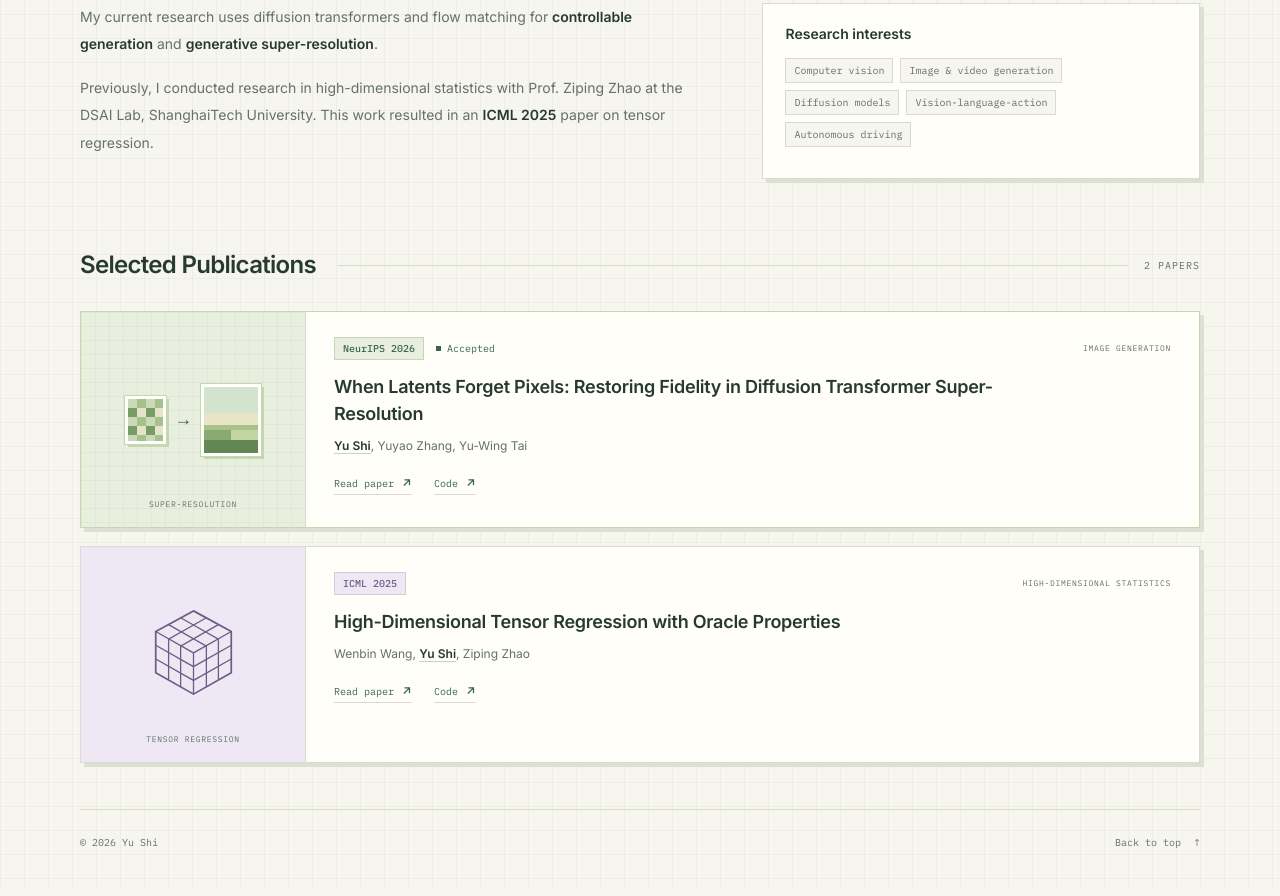
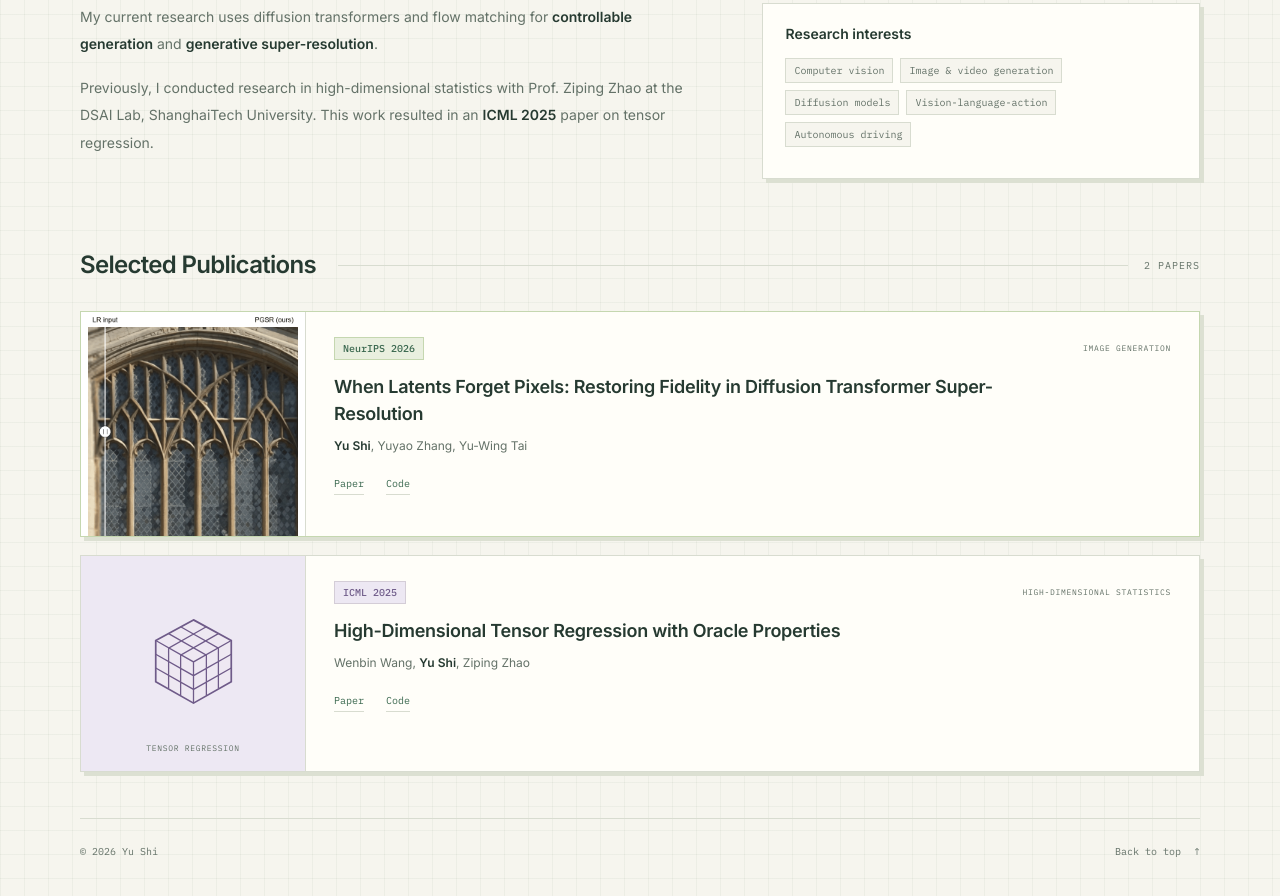
Before and after one commit to Rain-sy/rain-sy.github.io, a plain HTML site: page index.html in a window 1280 px wide. Shown: the part 682-1578 px from the top of the page. Drawn offline with Linux system fonts and the light colour scheme.

Commit message:
Simplify publication links and add PGSR visual teaser

```diff
--- a/assets/styles.css
+++ b/assets/styles.css
@@ -38,7 +38,6 @@ svg { display: inline-block; flex-shrink: 0; }
 .theme-toggle { display: flex; align-items: center; gap: 8px; padding: 7px 11px; background: var(--surface); border: 1px solid var(--line); color: var(--muted); font-family: var(--font-mono); font-size: 11px; cursor: pointer; }
 .theme-toggle:hover { border-color: var(--green); color: var(--green); }
 .theme-icon { font-size: 16px; line-height: 1; }
-.status-dot { display: inline-block; width: 6px; height: 6px; flex-shrink: 0; background: var(--green); box-shadow: 0 0 0 3px color-mix(in srgb,var(--green) 12%,transparent); }
 h1 { font-size: 22px; font-weight: 500; line-height: 1.5; }
 .button { display: inline-flex; align-items: center; justify-content: center; gap: 15px; padding: 11px 16px; border: 2px solid var(--green); font-size: 12px; font-weight: 600; box-shadow: 3px 3px 0 var(--shadow); transition: transform .15s,box-shadow .15s; }
 .button svg { width: 14px; height: 14px; }
@@ -94,27 +93,23 @@ h1 { font-size: 22px; font-weight: 500; line-height: 1.5; }
 .paper-card:hover { border-color: var(--green); box-shadow: 5px 5px 0 var(--shadow); }
 .featured-paper { border-color: var(--green-mid); }
 .paper-art { position: relative; min-height: 215px; border-right: 1px solid var(--line); display: flex; align-items: center; justify-content: center; gap: 12px; overflow: hidden; }
-.vision-art { background-color: var(--green-soft); background-image: linear-gradient(var(--grid) 1px,transparent 1px),linear-gradient(90deg,var(--grid) 1px,transparent 1px); background-size: 14px 14px; }
+.pgsr-art { background: #fff; }
+.pgsr-art picture { display: block; width: 100%; }
+.pgsr-art img { display: block; width: 100%; height: auto; aspect-ratio: 1; object-fit: contain; }
 .art-caption { position: absolute; bottom: 16px; left: 8px; right: 8px; font-family: var(--font-mono); font-size: 8px; text-align: center; color: var(--muted); letter-spacing: .7px; }
-.pixel-image { width: 60px; height: 72px; border: 3px solid var(--surface); outline: 1px solid var(--green-mid); background: linear-gradient(to top,#638655 0 20%,transparent 20%),conic-gradient(from 90deg at 50% 65%,#c0d5a1 0 25%,#89ab72 0 50%,transparent 0) 0 0 / 100% 100%,linear-gradient(#d2e3ce 0 40%,#e8e5c7 40% 58%,#a8c28a 58%); box-shadow: 3px 3px 0 var(--green-mid); }
-.pixel-image-small { width: 41px; height: 48px; background: conic-gradient(#a5c18c 25%,#e5e4c9 0 50%,#789c66 0 75%,#c9d9b9 0) 0 0 / 18px 18px; }
-.image-arrow { font-family: var(--font-mono); font-size: 18px; color: var(--green); }
 .tensor-art { color: var(--purple); background: var(--purple-soft); }
 .tensor-cube { width: 103px; height: 103px; transform: translateY(-5px); }
 .paper-body { padding: 25px 28px 22px; }
 .paper-meta { display: flex; flex-wrap: wrap; align-items: center; gap: 8px 12px; margin-bottom: 13px; }
 .venue-badge { background: var(--green-soft); color: var(--green); border: 1px solid var(--green-mid); font-family: var(--font-mono); font-size: 10px; font-weight: 500; padding: 2px 8px; }
 .venue-purple { background: var(--purple-soft); border-color: color-mix(in srgb,var(--purple) 30%,var(--surface)); color: var(--purple); }
-.accepted-badge { display: inline-flex; align-items: center; gap: 6px; color: var(--green); font-family: var(--font-mono); font-size: 10px; }
-.accepted-badge .status-dot { width: 5px; height: 5px; box-shadow: none; }
 .paper-topic { margin-left: auto; font-family: var(--font-mono); color: var(--muted); font-size: 8px; letter-spacing: .7px; }
 .paper-body h3 { max-width: 660px; font-size: 18px; font-weight: 600; line-height: 1.5; letter-spacing: -.25px; }
 .paper-authors { margin-top: 9px; font-size: 12px; color: var(--muted); }
-.paper-authors strong { color: var(--ink); font-weight: 600; text-decoration: underline; text-decoration-color: var(--green-mid); text-underline-offset: 3px; }
+.paper-authors strong { color: var(--ink); font-weight: 600; }
 .paper-links { display: flex; gap: 22px; margin-top: 18px; font-family: var(--font-mono); font-size: 10px; }
 .paper-links a { display: inline-flex; align-items: center; gap: 8px; color: var(--green); border-bottom: 1px solid var(--line); padding-bottom: 2px; }
 .paper-links a:hover { border-color: var(--green); }
-.paper-links svg { width: 10px; height: 10px; }
 .site-footer { display: flex; align-items: center; justify-content: space-between; gap: 20px; margin-top: 46px; padding: 24px 0 36px; border-top: 1px solid var(--line); color: var(--muted); font-family: var(--font-mono); font-size: 10px; }
 .site-footer a:hover { color: var(--green); }
 .site-footer a span { margin-left: 7px; }
@@ -160,8 +155,7 @@ h1 { font-size: 22px; font-weight: 500; line-height: 1.5; }
   .research-section { padding-top: 48px; }
   .paper-card { grid-template-columns: 1fr; }
   .paper-art { min-height: 135px; border-right: 0; border-bottom: 1px solid var(--line); }
-  .pixel-image-large { height: 62px; width: 52px; margin-bottom: 14px; }
-  .pixel-image-small, .image-arrow { margin-bottom: 14px; }
+  .pgsr-art picture { max-width: 250px; }
   .art-caption { bottom: 10px; }
   .tensor-cube { width: 87px; height: 87px; transform: translateY(-9px); }
   .paper-body { padding: 20px; }
--- a/index.html
+++ b/index.html
@@ -35,7 +35,6 @@
       <path fill="#fff9ec" d="M7 7h2v2H7z"/>
       <path fill="#f6b4a2" d="M5 3h3v1H5v1H4V4h1z"/>
     </symbol>
-    <symbol id="arrow" viewBox="0 0 16 16"><path d="M3 12 12 3M4 3h8v8" fill="none" stroke="currentColor" stroke-width="2"/></symbol>
     <symbol id="star" viewBox="0 0 16 16"><path fill="currentColor" d="M7 0h2v5h2v2h5v2h-5v2H9v5H7v-5H5V9H0V7h5V5h2z"/></symbol>
   </svg>
 
@@ -85,12 +84,17 @@
       <section class="research-section" id="research" aria-labelledby="research-title">
         <div class="section-heading"><h2 id="research-title">Selected Publications</h2><span class="heading-line" aria-hidden="true"></span><span class="section-count">2 PAPERS</span></div>
         <article class="paper-card featured-paper" id="neurips-paper" aria-labelledby="neurips-title">
-          <div class="paper-art vision-art" aria-hidden="true"><div class="pixel-image pixel-image-small"></div><span class="image-arrow">→</span><div class="pixel-image pixel-image-large"></div><span class="art-caption">SUPER-RESOLUTION</span></div>
+          <a class="paper-art pgsr-art" href="https://github.com/Rain-sy/PGSR#visual-results" target="_blank" rel="noopener noreferrer" aria-label="View PGSR visual results">
+            <picture>
+              <source media="(prefers-reduced-motion: reduce)" srcset="assets/pgsr-teaser.png">
+              <img src="assets/pgsr-window-tracery.gif" alt="PGSR super-resolution visual comparison" width="560" height="560" loading="lazy" decoding="async">
+            </picture>
+          </a>
           <div class="paper-body">
-            <div class="paper-meta"><span class="venue-badge">NeurIPS 2026</span><span class="accepted-badge"><span class="status-dot" aria-hidden="true"></span>Accepted</span><span class="paper-topic">IMAGE GENERATION</span></div>
+            <div class="paper-meta"><span class="venue-badge">NeurIPS 2026</span><span class="paper-topic">IMAGE GENERATION</span></div>
             <h3 id="neurips-title">When Latents Forget Pixels: Restoring Fidelity in Diffusion Transformer Super-Resolution</h3>
             <p class="paper-authors"><strong>Yu Shi</strong>, Yuyao Zhang, Yu-Wing Tai</p>
-            <nav class="paper-links" aria-label="NeurIPS paper resources"><a href="https://arxiv.org/abs/2608.09133" target="_blank" rel="noopener noreferrer">Read paper <svg aria-hidden="true"><use href="#arrow"/></svg></a><a href="https://github.com/Rain-sy/PGSR" target="_blank" rel="noopener noreferrer">Code <svg aria-hidden="true"><use href="#arrow"/></svg></a></nav>
+            <nav class="paper-links" aria-label="NeurIPS paper resources"><a href="https://arxiv.org/abs/2608.09133" target="_blank" rel="noopener noreferrer">Paper</a><a href="https://github.com/Rain-sy/PGSR" target="_blank" rel="noopener noreferrer">Code</a></nav>
           </div>
         </article>
         <article class="paper-card" aria-labelledby="icml-title">
@@ -99,7 +103,7 @@
             <div class="paper-meta"><span class="venue-badge venue-purple">ICML 2025</span><span class="paper-topic">HIGH-DIMENSIONAL STATISTICS</span></div>
             <h3 id="icml-title">High-Dimensional Tensor Regression with Oracle Properties</h3>
             <p class="paper-authors">Wenbin Wang, <strong>Yu Shi</strong>, Ziping Zhao</p>
-            <nav class="paper-links" aria-label="ICML paper resources"><a href="https://proceedings.mlr.press/v267/wang25co.html" target="_blank" rel="noopener noreferrer">Read paper <svg aria-hidden="true"><use href="#arrow"/></svg></a><a href="https://github.com/Rain-sy/High-Dimensional-Tensor-Regression" target="_blank" rel="noopener noreferrer">Code <svg aria-hidden="true"><use href="#arrow"/></svg></a></nav>
+            <nav class="paper-links" aria-label="ICML paper resources"><a href="https://proceedings.mlr.press/v267/wang25co.html" target="_blank" rel="noopener noreferrer">Paper</a><a href="https://github.com/Rain-sy/High-Dimensional-Tensor-Regression" target="_blank" rel="noopener noreferrer">Code</a></nav>
           </div>
         </article>
       </section>
```
Also changed, not shown: assets/pgsr-window-tracery.gif (added), 2 other files.
